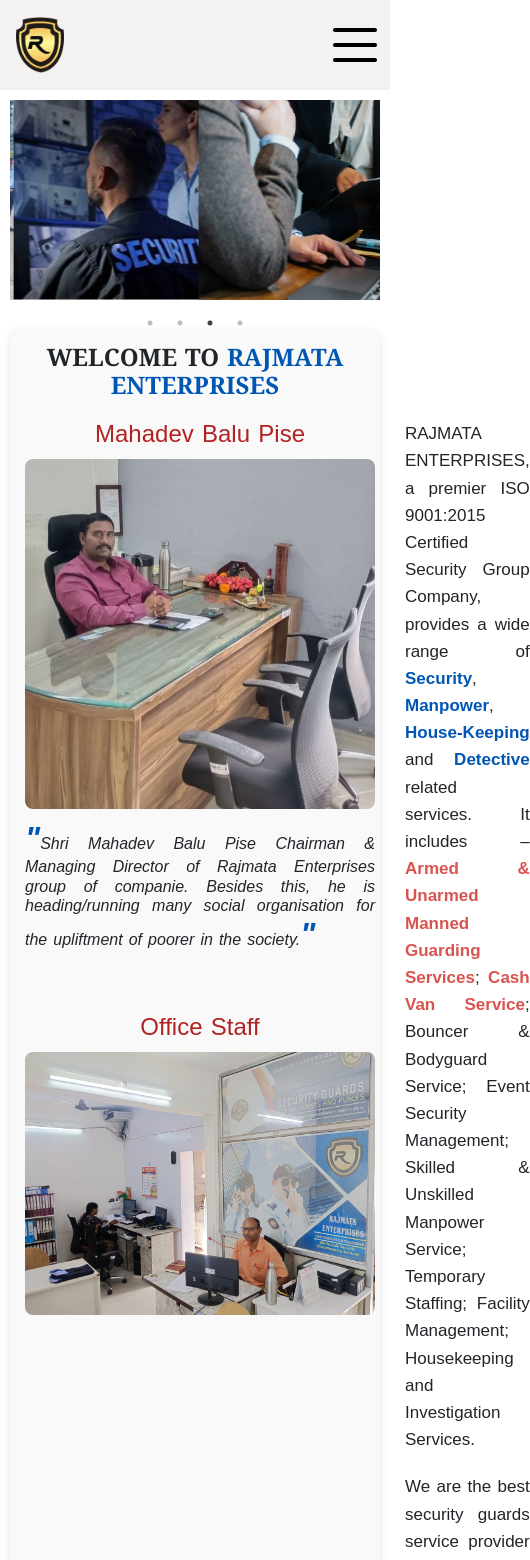
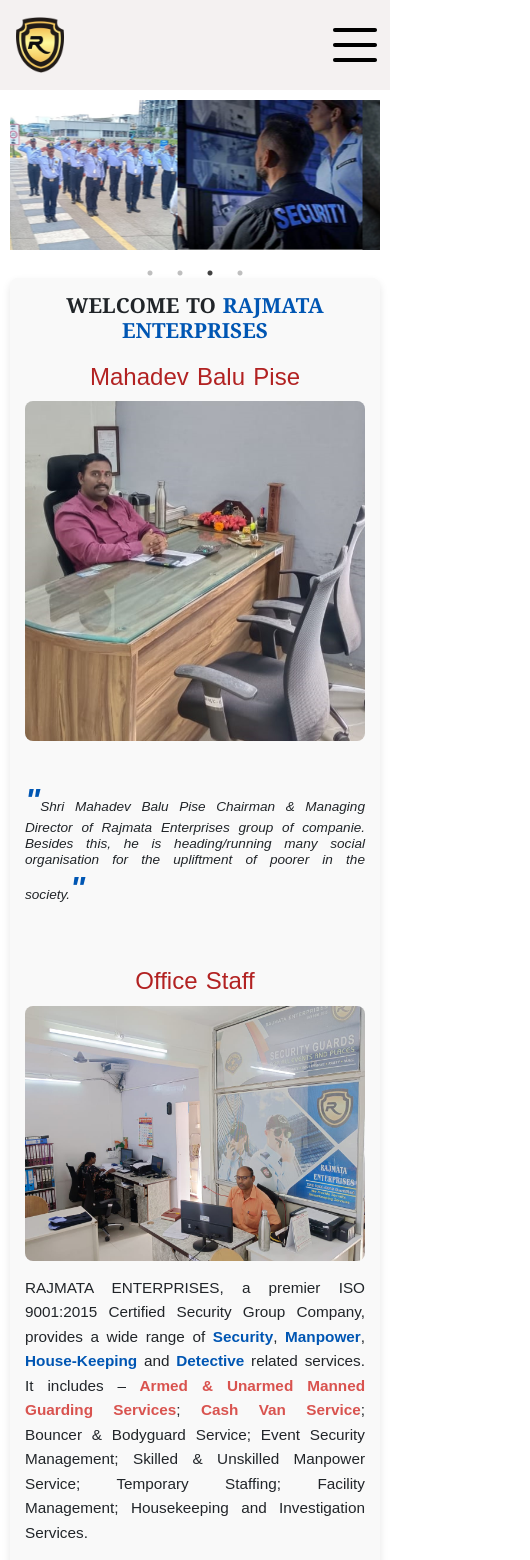
Before and after one commit to Akhil7205/Rajmata-Enterprises, a React (Vite) app: page /AboutUs in a window 390 px wide. Shown: the top 1560 px of the page, 530 px wide, since content can reach past the window. Built offline with nearby package versions, Linux system fonts and the light colour scheme.

Commit message:
small res change #

```diff
--- a/components/AboutUs/AboutUs.css
+++ b/components/AboutUs/AboutUs.css
@@ -1,19 +1,17 @@
 .container {
-    /* max-width: 1200px; */
     margin: 0 auto;
     padding: 20px;
     font-family: 'Arial', sans-serif;
     line-height: 1.6;
     word-spacing: 0.1em;
 }
-.C-para{
+
+.C-para {
     font-size: 17px;
     text-align: justify;
     line-height: 27px;
-    font:bolder;
     font-weight: 400;
 }
-
 
 .slider-image {
     width: 100%;
@@ -33,10 +31,10 @@
     transform: translateX(-100%);
 }
 
-.company-para{
+.company-para {
     display: flex;
     text-align: justify;
-    gap:30px;
+    gap: 30px;
 }
 
 .tabs {
@@ -67,7 +65,6 @@
 
 h1, .content h2 {
     text-align: center;
-    /* color: #1a1f71; */
     margin-bottom: 20px;
 }
 
@@ -79,7 +76,6 @@
 
 .content h2 span {
     color: #0056b3;
-
 }
 
 p, .content p {
@@ -104,14 +100,11 @@
     font-style: italic;
 }
 
-
 .owner-section {
-    /* max-width: 800px; */
     display: flex;
     flex-direction: column;
     align-items: center;
     text-align: justify;
-    /* margin-top: 40px; */
 }
 
 .owner-title {
@@ -122,9 +115,7 @@
 }
 
 .owner-content {
-
     gap: 30px;
-
 }
 
 .owner-image {
@@ -132,23 +123,45 @@
     border-radius: 8px;
 }
 
-#owner-para{
+#owner-para {
     line-height: 1.2;
     text-align: justify;
     margin-top: 10px;
     font-style: italic;
 }
 
-.inverted-comma{
+.inverted-comma {
     font-size: xx-large;
     color: cornflowerblue;
 }
 
+.board-directors-section {
+    margin-top: 40px;
+    text-align: center;
+}
+
+.board-directors-title {
+    font-size: 1.5rem;
+    color: #b22222;
+    margin-bottom: 10px;
+}
+
+.board-directors-image {
+    width: 100%;
+    border-radius: 8px;
+    max-width: 600px;
+}
+
+/* Responsive Adjustments */
 @media (max-width: 768px) {
     .container {
         padding: 10px;
     }
-
+.owner-content{
+    display: flex;
+    flex-direction: column;
+    align-items: center;
+}
     .content {
         padding: 15px;
     }
@@ -173,23 +186,48 @@
     .content p {
         font-size: 1em;
     }
+
+    .company-para {
+        flex-direction: column;
+        gap: 15px;
     }
 
+    /* .owner-image {
+        width: 250px;
+    } */
 
-  .board-directors-section {
-    /* max-width: 800px; */
-    margin-top: 40px;
-    text-align: center;
-  }
-
-  .board-directors-title {
-    font-size: 1.5rem;
-    color: #b22222;
-    margin-bottom: 10px;
+    #owner-para {
+        font-size: 0.95em;
     }
 
     .board-directors-image {
-    width: 100%;
-    border-radius: 8px;
-    max-width: 600px;
+        max-width: 100%;
     }
+}
+
+@media (max-width: 576px) {
+    h1, .content h2 {
+        font-size: 1.3em;
+    }
+
+    .owner-image {
+        /* width: 200px; */
+        max-width: 100%;
+    }
+
+    #owner-para {
+        font-size: 0.85em;
+    }
+
+    .slider-image {
+        height: 150px;
+    }
+
+    .tabs {
+        font-size: 0.9em;
+    }
+
+    .content p {
+        font-size: 0.9em;
+    }
+}
--- a/components/Footer/Footer.css
+++ b/components/Footer/Footer.css
@@ -1,3 +1,4 @@
+/* General Footer Styles */
 .footer {
   background-color: #0d1b37;
   color: #ffffff;
@@ -13,17 +14,19 @@
   margin: 0 auto;
 }
 
+/* Footer Column Styles */
 .footer-column {
   flex: 1;
-  /* column-count: 2; */
   min-width: 200px;
   margin-bottom: 20px;
 }
 
 .footer-column h4 {
   font-size: 18px;
-  margin-bottom: 10px;
+  margin-bottom: 15px;
   position: relative;
+  text-transform: uppercase;
+  font-weight: bold;
 }
 
 .footer-column h4::after {
@@ -41,8 +44,9 @@
 }
 
 .footer-column ul li {
-  margin-bottom: 8px;
+  margin-bottom: 10px;
   color: #ccc;
+  transition: color 0.3s ease;
 }
 
 .footer-column ul li:hover {
@@ -50,16 +54,7 @@
   cursor: pointer;
 }
 
-.footer-social-icons a img {
-  width: 30px;
-  margin-right: 10px;
-  transition: transform 0.3s ease;
-}
-
-.footer-social-icons a img:hover {
-  transform: scale(1.2);
-}
-
+/* Footer Bottom Section */
 .footer-bottom {
   display: flex;
   flex-wrap: wrap;
@@ -74,25 +69,51 @@
 
 .footer-bottom a {
   color: #ffffff;
+  text-decoration: none;
+  transition: color 0.3s ease;
+}
+
+.footer-bottom a:hover {
+  color: #ccc;
+}
+
+/* Footer Certificates */
+.footer-certificates {
+  display: flex;
+  align-items: center;
 }
 
 .footer-certificates img {
-  width: 100px;
+  width: 80px;
   margin-left: 10px;
+  transition: transform 0.3s ease;
 }
 
+.footer-certificates img:hover {
+  transform: scale(1.1);
+}
+
+/* Social Icons Section */
+.footer-social-icons a img {
+  width: 30px;
+  margin-right: 10px;
+  transition: transform 0.3s ease;
+}
+
+.footer-social-icons a img:hover {
+  transform: scale(1.2);
+}
+
+/* Media Queries */
 @media (max-width: 768px) {
   .footer-container {
     flex-direction: column;
     align-items: center;
+    text-align: center;
   }
 
   .footer-column {
-    text-align: center;
-  }
-
-  .footer-social-icons {
-    margin-top: 20px;
+    margin-bottom: 30px;
   }
 
   .footer-bottom {
--- a/components/Footer/Footer.jsx
+++ b/components/Footer/Footer.jsx
@@ -2,14 +2,13 @@
 import './Footer.css';
 
 const Footer = () => {
+  const currentYear = new Date().getFullYear();
+
   return (
     <footer className="footer">
       <div className="footer-container">
         <div className="footer-column">
-          <div>
-
           <h4>SECURITY SERVICES</h4>
-          </div>
           <ul>
             <li>Bank Security</li>
             <li>Bouncer and Bodyguard</li>
@@ -24,7 +23,7 @@
             <li>Retail Security</li>
             <li>School Security</li>
             <li>Security Guard</li>
-            </ul>
+          </ul>
         </div>
 
         <div className="footer-column">
@@ -55,32 +54,22 @@
           </ul>
         </div>
 
-        {/* <div className="footer-column">
-          <h4>BLOG</h4>
-          <ul>
-            <li>Security Agency in Mumbai</li>
-            <li>Security Agency in Pune</li>
-            <li>Security Guard Companies in Hyderabad</li>
-            <li>Security Companies in Ahmedabad</li>
-            <li>Security Agency in Bengaluru</li>
-            <li>Security Guard Job FAQ</li>
-          </ul>
-        </div> */}
-
         <div className="footer-column">
           <h4>CONTACT US</h4>
           <ul>
-
             <li>Mumbai</li>
             <li>Pune</li>
             <li>Shirwal</li>
             <li>Satara</li>
           </ul>
-
         </div>
       </div>
+
       <div className="footer-bottom">
-        <p>© Copyright 2024 Rajmata Enterprise. All rights reserved. Powered by : <a href="#">AkhilShinde.</a></p>
+        <p>
+          © Copyright {currentYear} Rajmata Enterprise. All rights reserved. Powered by:{' '}
+          <a href="#">Akhil Shinde</a>.
+        </p>
         <div className="footer-certificates">
           <img src="/path/to/godaddy-icon.png" alt="GoDaddy Verified & Secured" />
           <img src="/path/to/dmca-icon.png" alt="DMCA Protected" />
--- a/components/OurCustomers/CustomersIcon.css
+++ b/components/OurCustomers/CustomersIcon.css
@@ -34,15 +34,20 @@
 
 .logo-section:hover img {
   transform: scale(1.5); /* Scaling effect */
-  box-shadow: 0 8px 16px rgba(4, 15, 237, 0.3); /* Enhanced shadow on hover */
   cursor: pointer;
 }
 
 @media (max-width: 768px) {
+  .image-container {
+    margin: 0 2em;
+    padding: 15px;
+  }
+
   .logo-section {
     width: 100px;
     height: 100px;
   }
+
   .logo-section img {
     width: 60px;
     height: 60px;
@@ -50,10 +55,16 @@
 }
 
 @media (max-width: 480px) {
+  .image-container {
+    margin: 0 1em;
+    padding: 10px;
+  }
+
   .logo-section {
     width: 80px;
     height: 80px;
   }
+
   .logo-section img {
     width: 50px;
     height: 50px;
```
Lines whose indentation alone changed are shown as unchanged.
